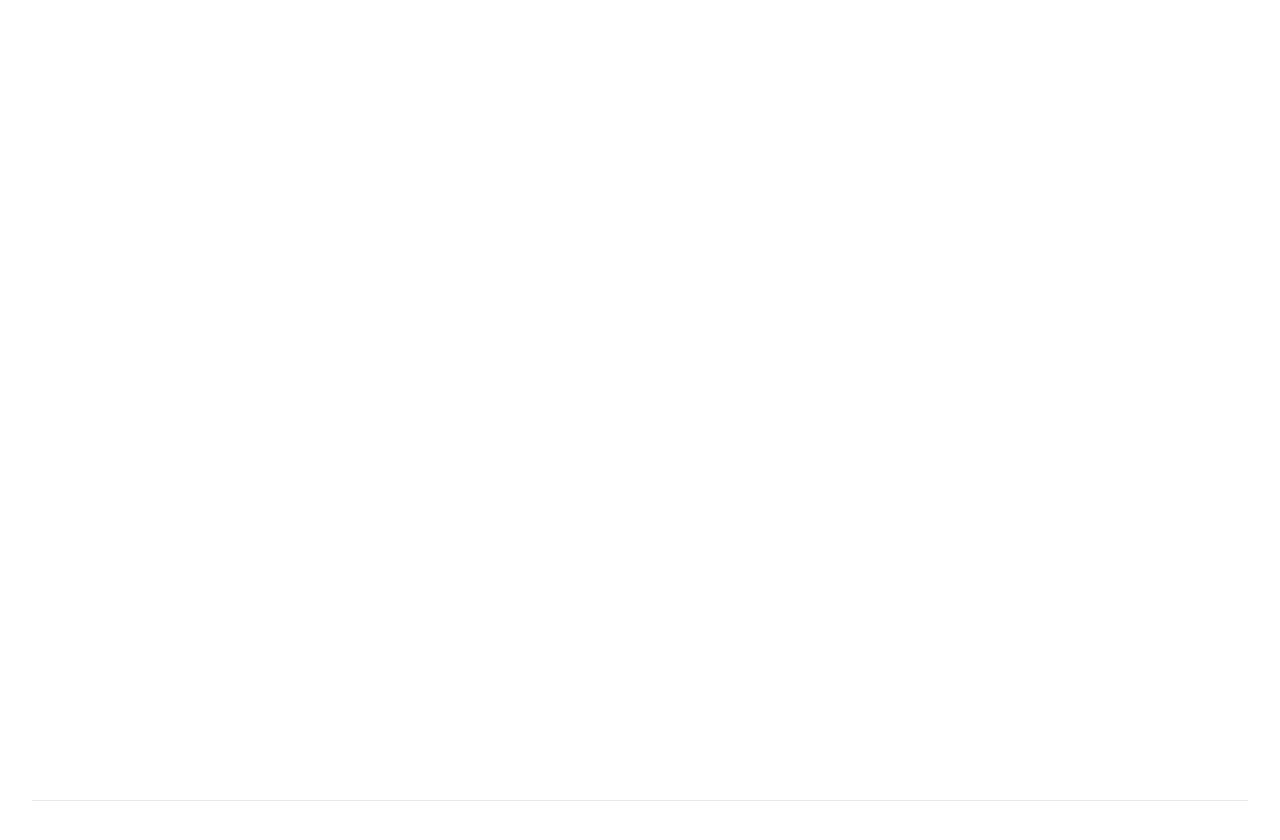
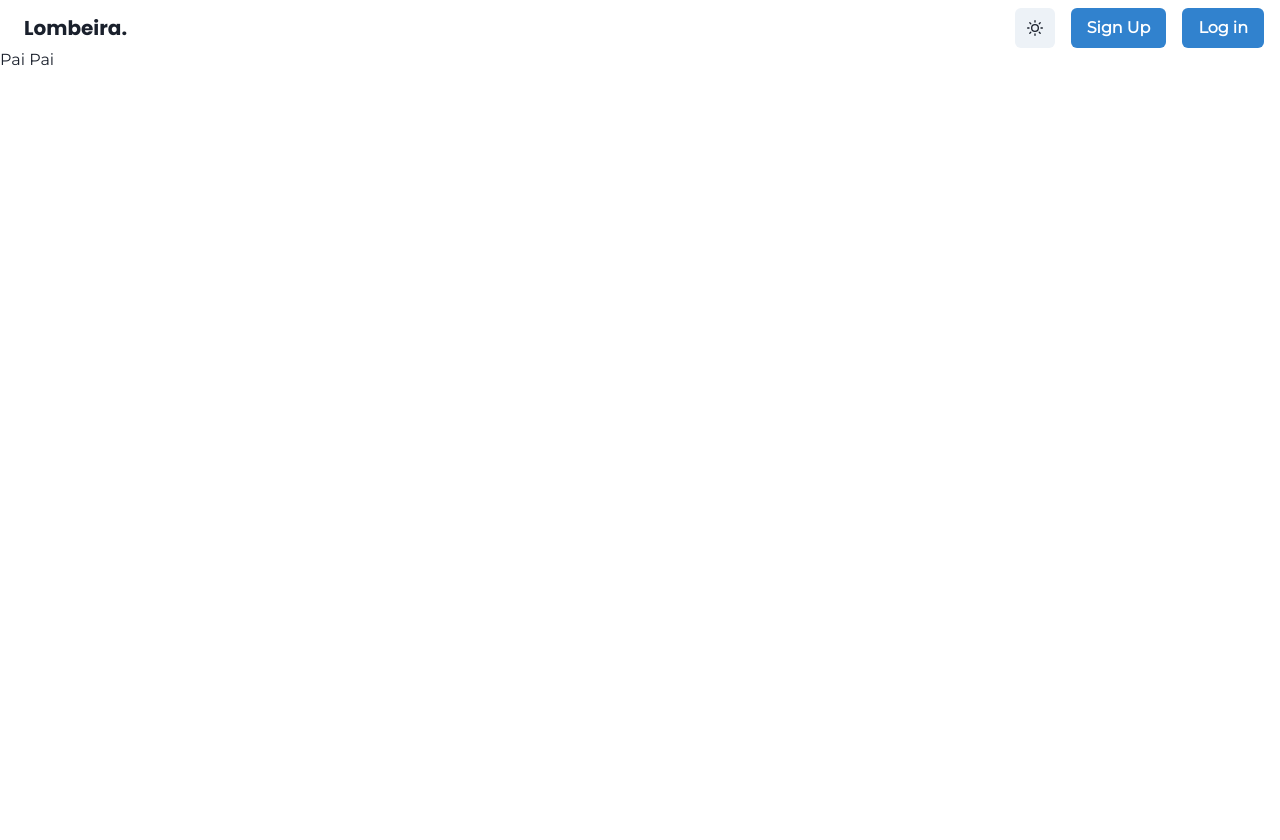
Before and after one commit to Lombeira/lombeira.github.io, a Next.js app: page / in a window 1280 px wide. Shown: the top 840 px of the page. After the commit the page ends 800 px from the top, so only its background shows below. Built offline with nearby package versions, Linux system fonts and the light colour scheme.

Commit message:
impl: dark mode and navbar

```diff
--- /dev/null
+++ b/components/Footer/index.js
@@ -0,0 +1,5 @@
+import React from 'react';
+
+export default function Footer() {
+  return <div>Pai Pai</div>;
+}
--- /dev/null
+++ b/components/NavBar/index.js
@@ -0,0 +1,45 @@
+import { Icon, MoonIcon, SunIcon } from '@chakra-ui/icons';
+import {
+  Box,
+  Button,
+  Flex,
+  Heading,
+  IconButton,
+  Spacer,
+  useColorMode,
+} from '@chakra-ui/react';
+import React from 'react';
+
+export default function NavBar() {
+  const { colorMode, toggleColorMode } = useColorMode();
+
+  return (
+    <Flex as="nav" mt="2">
+      <Box p="2" ml="4">
+        <Heading size="md">
+          Lomb<span>eira</span>.
+        </Heading>
+      </Box>
+      <Spacer />
+      <Box mr="4">
+        {colorMode === 'light' ? (
+          <IconButton
+            icon={<Icon as={SunIcon} />}
+            onClick={toggleColorMode}
+            mr="4"
+          />
+        ) : (
+          <IconButton
+            icon={<Icon as={MoonIcon} />}
+            onClick={toggleColorMode}
+            mr="4"
+          />
+        )}
+        <Button colorScheme="blue" mr="4">
+          Sign Up
+        </Button>
+        <Button colorScheme="blue">Log in</Button>
+      </Box>
+    </Flex>
+  );
+}
--- a/pages/_app.js
+++ b/pages/_app.js
@@ -1,8 +1,9 @@
 import { ChakraProvider } from '@chakra-ui/react';
+import theme from '../styles/Theme';
 
 function MyApp({ Component, pageProps }) {
   return (
-    <ChakraProvider>
+    <ChakraProvider theme={theme}>
       <Component {...pageProps} />
     </ChakraProvider>
   );
--- /dev/null
+++ b/pages/_document.js
@@ -0,0 +1,22 @@
+import Document, { Head, Html, Main, NextScript } from 'next/document';
+
+export default class MyDocuments extends Document {
+  render() {
+    return (
+      <Html>
+        <Head>
+          <link rel="preconnect" href="https://fonts.googleapis.com" />
+          <link rel="preconnect" href="https://fonts.gstatic.com" crossOrigin />
+          <link
+            href="https://fonts.googleapis.com/css2?family=Montserrat:wght@100;400&family=Poppins:wght@700&display=swap"
+            rel="stylesheet"
+          />
+        </Head>
+        <body>
+          <Main />
+          <NextScript />
+        </body>
+      </Html>
+    );
+  }
+}
--- a/pages/index.js
+++ b/pages/index.js
@@ -1,19 +1,23 @@
 import Head from 'next/head';
-import Image from 'next/image';
-import styles from '../styles/Home.module.css';
+import Footer from '../components/Footer';
+import NavBar from '../components/NavBar';
 
 export default function Home() {
   return (
-    <div className={styles.container}>
+    <div>
       <Head>
         <title>Lombeira</title>
         <meta name="description" content="Generated by create next app" />
         <link rel="icon" href="/favicon.ico" />
       </Head>
 
-      <main className={styles.main}></main>
+      <header>
+        <NavBar />
+      </header>
 
-      <footer className={styles.footer}></footer>
+      <main></main>
+
+      <Footer />
     </div>
   );
 }
--- a/styles/Home.module.css
+++ /dev/null
@@ -1,116 +0,0 @@
-.container {
-  padding: 0 2rem;
-}
-
-.main {
-  min-height: 100vh;
-  padding: 4rem 0;
-  flex: 1;
-  display: flex;
-  flex-direction: column;
-  justify-content: center;
-  align-items: center;
-}
-
-.footer {
-  display: flex;
-  flex: 1;
-  padding: 2rem 0;
-  border-top: 1px solid #eaeaea;
-  justify-content: center;
-  align-items: center;
-}
-
-.footer a {
-  display: flex;
-  justify-content: center;
-  align-items: center;
-  flex-grow: 1;
-}
-
-.title a {
-  color: #0070f3;
-  text-decoration: none;
-}
-
-.title a:hover,
-.title a:focus,
-.title a:active {
-  text-decoration: underline;
-}
-
-.title {
-  margin: 0;
-  line-height: 1.15;
-  font-size: 4rem;
-}
-
-.title,
-.description {
-  text-align: center;
-}
-
-.description {
-  margin: 4rem 0;
-  line-height: 1.5;
-  font-size: 1.5rem;
-}
-
-.code {
-  background: #fafafa;
-  border-radius: 5px;
-  padding: 0.75rem;
-  font-size: 1.1rem;
-  font-family: Menlo, Monaco, Lucida Console, Liberation Mono, DejaVu Sans Mono,
-    Bitstream Vera Sans Mono, Courier New, monospace;
-}
-
-.grid {
-  display: flex;
-  align-items: center;
-  justify-content: center;
-  flex-wrap: wrap;
-  max-width: 800px;
-}
-
-.card {
-  margin: 1rem;
-  padding: 1.5rem;
-  text-align: left;
-  color: inherit;
-  text-decoration: none;
-  border: 1px solid #eaeaea;
-  border-radius: 10px;
-  transition: color 0.15s ease, border-color 0.15s ease;
-  max-width: 300px;
-}
-
-.card:hover,
-.card:focus,
-.card:active {
-  color: #0070f3;
-  border-color: #0070f3;
-}
-
-.card h2 {
-  margin: 0 0 1rem 0;
-  font-size: 1.5rem;
-}
-
-.card p {
-  margin: 0;
-  font-size: 1.25rem;
-  line-height: 1.5;
-}
-
-.logo {
-  height: 1em;
-  margin-left: 0.5rem;
-}
-
-@media (max-width: 600px) {
-  .grid {
-    width: 100%;
-    flex-direction: column;
-  }
-}
--- /dev/null
+++ b/styles/Theme.js
@@ -0,0 +1,20 @@
+import { extendTheme } from '@chakra-ui/react';
+
+const colors = {
+  brand: {
+    900: '#1a365d',
+    800: '#153e75',
+    700: '#2a69ac',
+  },
+};
+
+const fonts = { heading: 'Poppins', body: 'Montserrat' };
+
+const config = {
+  initialColorMode: 'light',
+  useSystemColorMode: true,
+};
+
+const theme = extendTheme({ colors, config, fonts });
+
+export default theme;
--- a/styles/globals.css
+++ /dev/null
@@ -1,16 +0,0 @@
-html,
-body {
-  padding: 0;
-  margin: 0;
-  font-family: -apple-system, BlinkMacSystemFont, Segoe UI, Roboto, Oxygen,
-    Ubuntu, Cantarell, Fira Sans, Droid Sans, Helvetica Neue, sans-serif;
-}
-
-a {
-  color: inherit;
-  text-decoration: none;
-}
-
-* {
-  box-sizing: border-box;
-}
```
Also changed, not shown: components/Layout/index.js (added).
